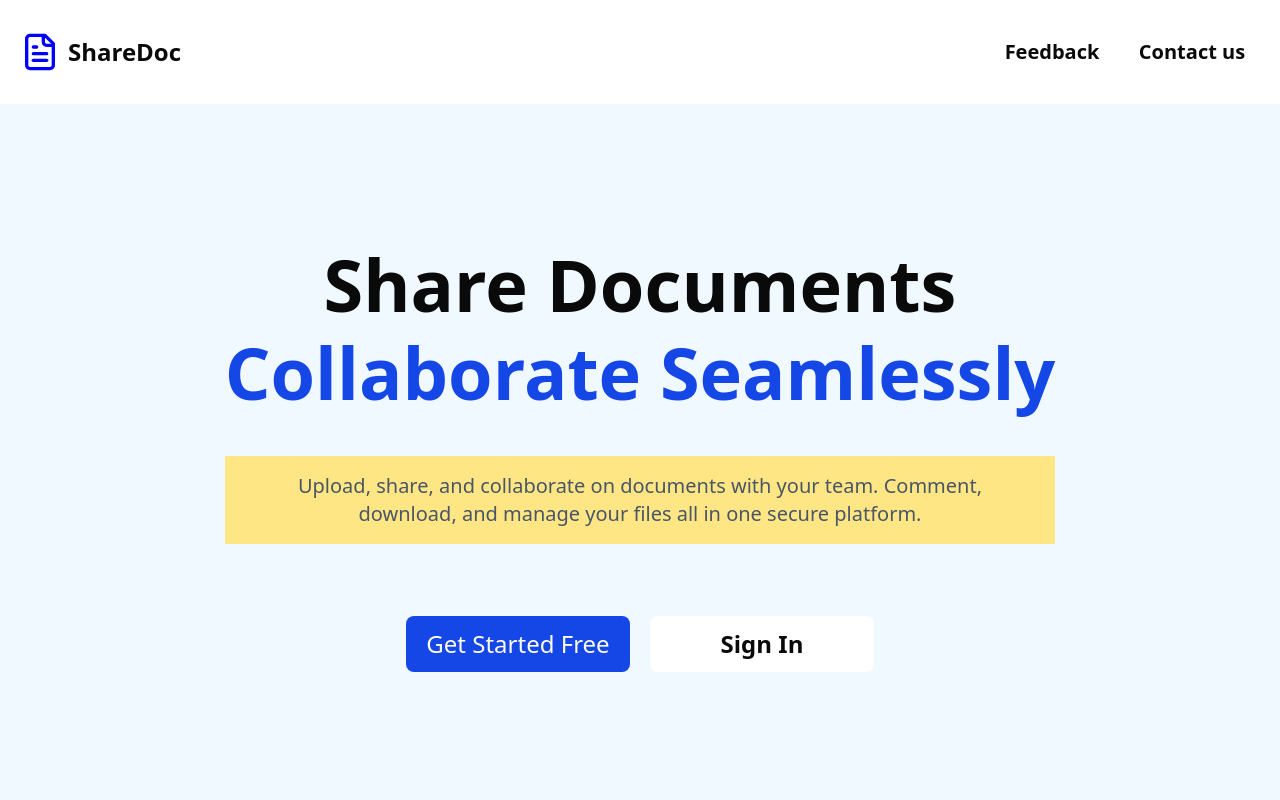
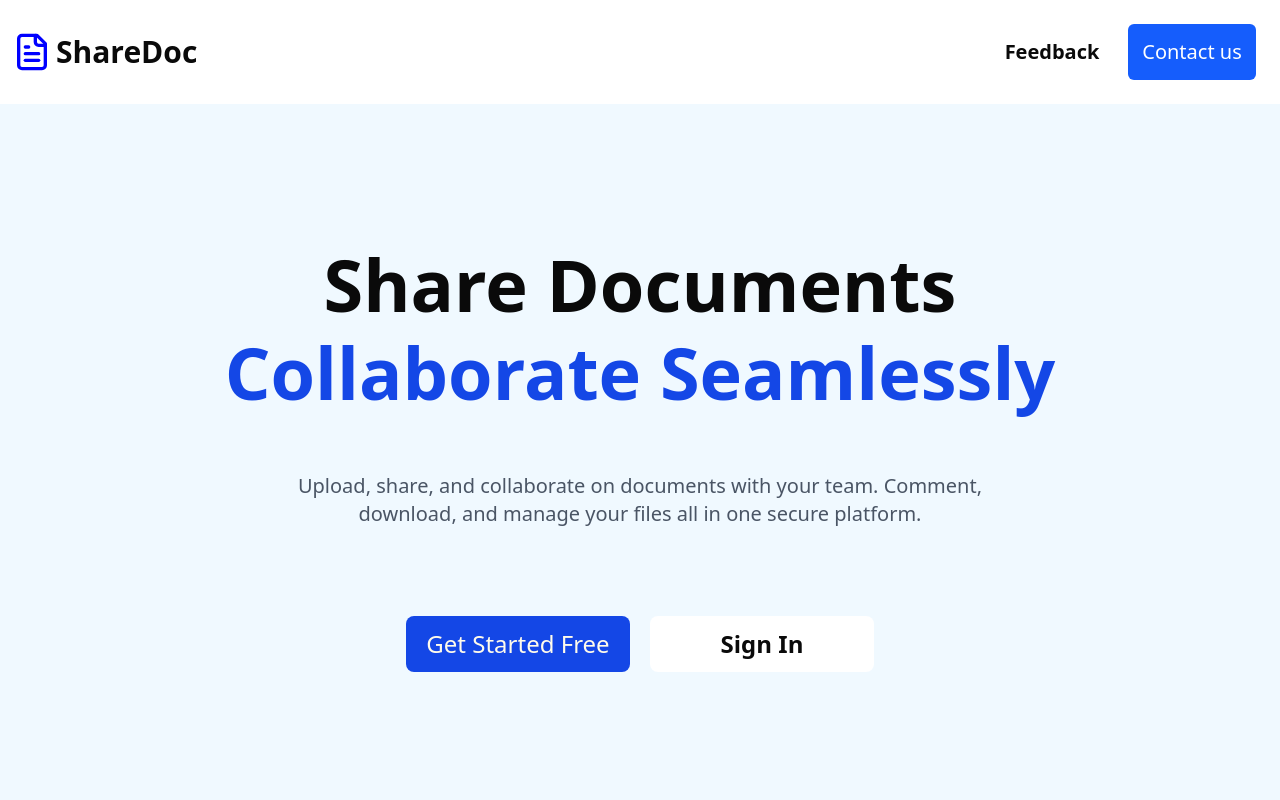
Before and after one commit to Pallab-Ghosh/File_Sharing_Applicationa, a Next.js app in the folder Frontend/my-app/: page / in a window 1280 px wide. Shown: the top 800 px of the page. Built offline with nearby package versions, Linux system fonts and the light colour scheme.

Commit message:
Update CSS

```diff
--- a/Frontend/my-app/app/(Landing)/page.jsx
+++ b/Frontend/my-app/app/(Landing)/page.jsx
@@ -6,11 +6,11 @@ const FrontPage = () => {
   return (
     <div>
       <div className='flex sm:justify-between sm:items-center'>
-        <div className='flex gap-2 item-center ml-5 mt-5'>
+        <div className='flex gap-1 item-center ml-mr-2 sm:mt-5 sm:mr-5 mt-6'>
           <div>
-            <FileText color='blue' size={40} />
+            <FileText color='blue' size={32} className='sm:size-10 sm:ml-3' />
           </div>
-          <p className='text-2xl font-bold items-center flex'>ShareDoc</p>
+          <p className='sm:text-3xl text-2xl font-bold items-center flex'>ShareDoc</p>
         </div>
         <FeedbackandContact />
       </div>
--- a/Frontend/my-app/app/components/Content.jsx
+++ b/Frontend/my-app/app/components/Content.jsx
@@ -8,9 +8,9 @@ const Content = () => {
          <div className='flex flex-col justify-center gap-4 mt-20 sm:mt-36 '>
             <p className='text-5xl sm:text-7xl text-center font-bold'>Share Documents</p>
             <p className='text-5xl sm:text-7xl text-center text-blue-700  font-bold'>Collaborate Seamlessly</p>
-            <div className='mt-8 flex flex-col p-4 bg-amber-200 mb-6'>
-               <p className='text-xl text-center text-gray-600'> Upload, share, and collaborate on documents with your team. Comment,<br/>
-             download, and manage your files all in one secure platform.</p>
+            <div className='mt-8 flex flex-col p-4 mb-6'>
+               <p className='text-xl text-center text-gray-600'> Upload, share, and collaborate on documents with your team. Comment,<br />
+                  download, and manage your files all in one secure platform.</p>
             </div>
          </div>
          <div className='mt-5 sm:mt-12 flex sm:justify-between gap-5 flex-col sm:flex-row'>
--- a/Frontend/my-app/app/components/FeedbackandContact.jsx
+++ b/Frontend/my-app/app/components/FeedbackandContact.jsx
@@ -3,12 +3,12 @@ import Link from "next/link"
 const FeedbackandContact = () => {
    return (
 
-         <div className="flex mt-5 sm:gap-3 p-1 justify-between sm:mr-5">
+      <div className="flex mt-5 sm:gap-3 p-1 justify-between sm:mr-5 ml-2">
          <Link href={'/SignUp'}>
             <div className='bg-white flex text-shadow-black font-semibold w-28 sm:w-32 sm:text-xl sm:h-14 justify-center h-8 items-center text-xl rounded-md hover:bg-blue-100 '> Feedback</div>
          </Link>
          <Link href={'/SignIn'}>
-                   <div className='bg-white hover:bg-blue-100  sm:w-32 sm:h-14 sm:text-xl  flex text-shadow-black  w-28 justify-center h-8 items-center text-xl rounded-md font-semibold'> Contact us</div>
+            <div className='bg-blue-600  hover:bg-blue-800 text-white  sm:w-32 sm:h-14 sm:text-xl  flex text-shadow-black  w-28 justify-center h-8 items-center text-xl rounded-sm '> Contact us</div>
          </Link>
       </div>
 
```
Lines whose indentation alone changed are shown as unchanged.
